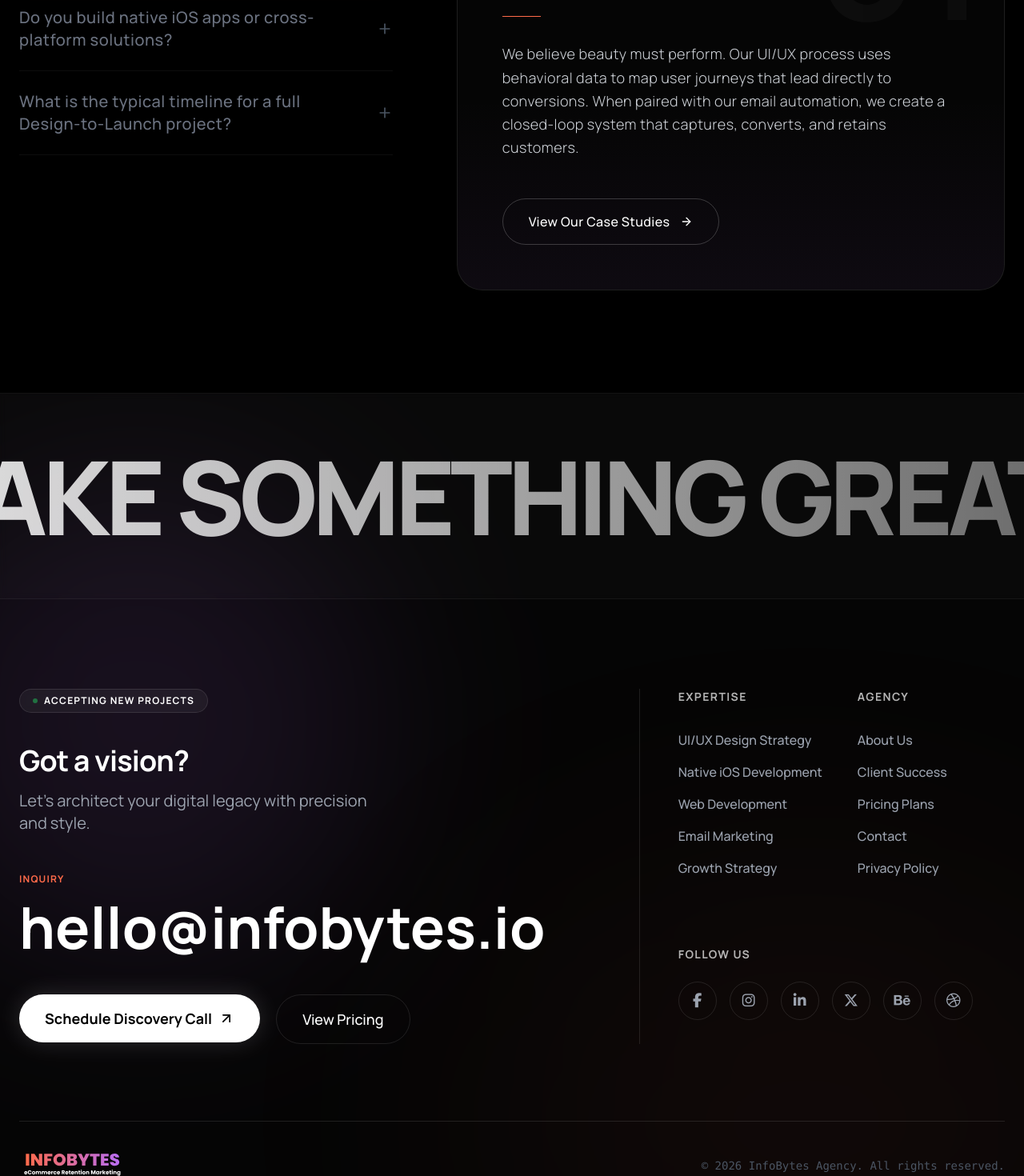
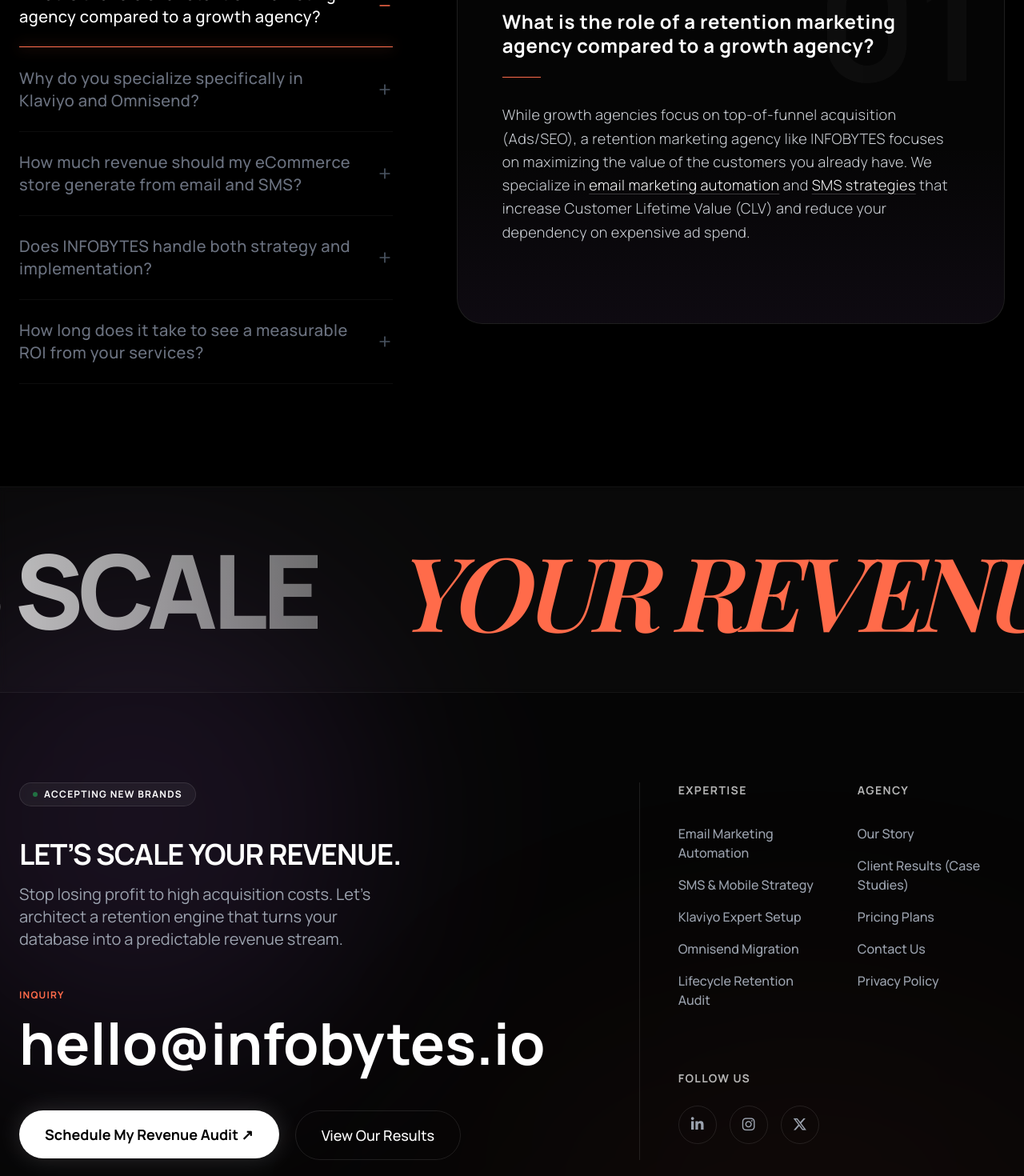
Before and after one commit to sheri-dhillon/infobytes, a React (Vite) app: page / in a window 1280 px wide. Shown: the part 7440-8910 px from the top of the page at 80% size. Built offline with nearby package versions, Linux system fonts and the light colour scheme; a web font is replaced by a local one.

Commit message:
home done

```diff
--- a/App.tsx
+++ b/App.tsx
@@ -15,6 +15,7 @@
 import { TestimonialsPage } from './pages/TestimonialsPage';
 import { PricingPage } from './pages/PricingPage';
 import { BlogPage } from './pages/BlogPage';
+import { PrivacyPolicyPage } from './pages/PrivacyPolicyPage';
 
 // Service Pages (Stubs)
 import { EmailAutomationEnginesPage } from './pages/services/EmailAutomationEnginesPage';
@@ -98,6 +99,7 @@
             <Route path="/testimonials" element={<PublicLayout><TestimonialsPage /></PublicLayout>} />
             <Route path="/pricing" element={<PublicLayout><PricingPage /></PublicLayout>} />
             <Route path="/blog" element={<PublicLayout><BlogPage /></PublicLayout>} />
+            <Route path="/privacy-policy" element={<PublicLayout><PrivacyPolicyPage /></PublicLayout>} />
 
             {/* 404 Redirect */}
             <Route path="*" element={<Navigate to="/" replace />} />
--- a/components/FAQ.tsx
+++ b/components/FAQ.tsx
@@ -4,27 +4,98 @@
 import { Link } from 'react-router-dom';
 
 const STATIC_FAQ = {
-    title: "Common questions",
-    subtitle: "Removing the friction between your vision and execution.",
+  title: "Everything you need to know about scaling retention.",
+  subtitle: "Clear answers for brands ready to transition from basic newsletters to high-performance revenue engines.",
   icon_style: "plus_minus",
   items: [
     {
-            q: "How do you bridge the gap between UI/UX and actual revenue?",
-            a: "We believe beauty must perform. Our UI/UX process uses behavioral data to map user journeys that lead directly to conversions. When paired with our email automation, we create a closed-loop system that captures, converts, and retains customers.",
-            cta: "View Our Case Studies",
-            link: "/work"
+      q: "What is the role of a retention marketing agency compared to a growth agency?",
+            a: (
+              <>
+                While growth agencies focus on top-of-funnel acquisition (Ads/SEO), a retention marketing agency like INFOBYTES focuses on maximizing the value of the customers you already have. We specialize in{' '}
+                <Link
+                  to="/services/email-automation-engines"
+                  className="text-white underline decoration-white/20 underline-offset-4 hover:decoration-white/60 transition-colors"
+                >
+                  email marketing automation
+                </Link>{' '}
+                and{' '}
+                <Link
+                  to="/services/sms-mobile-messaging"
+                  className="text-white underline decoration-white/20 underline-offset-4 hover:decoration-white/60 transition-colors"
+                >
+                  SMS strategies
+                </Link>{' '}
+                that increase Customer Lifetime Value (CLV) and reduce your dependency on expensive ad spend.
+              </>
+            )
     },
     {
-            q: "Do you build native iOS apps or cross-platform solutions?",
-            a: "We specialize in high-performance Native iOS development using Swift and SwiftUI. This ensures your app has the fastest possible response times, seamless integration with Apple’s ecosystem, and a premium 'Apple-level' feel.",
-            cta: "See Our App Portfolio",
-            link: "/work"
+      q: "Why do you specialize specifically in Klaviyo and Omnisend?",
+            a: (
+              <>
+                We believe in mastery over mediocrity. As a certified{' '}
+                <Link
+                  to="/services/platform-migration-audit"
+                  className="text-white underline decoration-white/20 underline-offset-4 hover:decoration-white/60 transition-colors"
+                >
+                  Klaviyo expert
+                </Link>{' '}
+                and{' '}
+                <Link
+                  to="/services/platform-migration-audit"
+                  className="text-white underline decoration-white/20 underline-offset-4 hover:decoration-white/60 transition-colors"
+                >
+                  Omnisend partner
+                </Link>{' '}
+                team, we have deep technical knowledge of these platforms' unique data science capabilities. This allows us to build more complex segments and higher-converting flows than generalist agencies that try to support every platform.
+              </>
+            )
     },
     {
-            q: "What is the typical timeline for a full Design-to-Launch project?",
-            a: "A custom high-end project typically spans 8 to 12 weeks. This includes deep-dive strategy, UI/UX prototyping, full-stack development, and rigorous QA. We work in agile 'sprints' so you see tangible progress every two weeks.",
-            cta: "Request a Timeline",
-            link: "/contact"
+      q: "How much revenue should my eCommerce store generate from email and SMS?",
+            a: (
+              <>
+                For a healthy, scaling brand, email and SMS marketing should account for 30% to 45% of total store revenue. If your current retention channels are contributing less than 20%, you are likely leaving significant revenue on the table due to unoptimized flows or poor list hygiene.
+              </>
+            )
+    },
+    {
+      q: "Does INFOBYTES handle both strategy and implementation?",
+            a: (
+              <>
+                Yes. We are a full-service partner. Our team handles everything from high-level{' '}
+                <Link
+                  to="/services/lifecycle-strategy-cro"
+                  className="text-white underline decoration-white/20 underline-offset-4 hover:decoration-white/60 transition-colors"
+                >
+                  lifecycle strategy
+                </Link>{' '}
+                and{' '}
+                <Link
+                  to="/services/lifecycle-strategy-cro"
+                  className="text-white underline decoration-white/20 underline-offset-4 hover:decoration-white/60 transition-colors"
+                >
+                  journey mapping
+                </Link>{' '}
+                to the technical build-out of flows, custom template design, and ongoing A/B testing. We provide the expertise so your team can focus on product and operations.
+              </>
+            )
+    },
+    {
+      q: "How long does it take to see a measurable ROI from your services?",
+            a: (
+              <>
+                Most clients see an immediate lift in engagement within the first 30 days. However, a full retention engine—including advanced behavioral triggers and fully optimized{' '}
+                <Link
+                  to="/services/sms-mobile-messaging"
+                  className="text-white underline decoration-white/20 underline-offset-4 hover:decoration-white/60 transition-colors"
+                >
+                  SMS synchronization
+                </Link>{' '}
+                —typically reaches peak performance within 60 to 90 days as we gather enough data to refine our A/B tests.
+              </>
+            )
     }
   ]
 };
@@ -50,7 +121,7 @@
       <div className="max-w-7xl mx-auto px-6">
         <div className="mb-20 md:text-center max-w-3xl mx-auto">
           <div className="text-[10px] md:text-xs font-bold tracking-widest text-brand-text uppercase mb-6 border border-white/10 bg-white/5 rounded-full px-4 py-1.5 inline-block backdrop-blur-sm">
-            FAQ
+            COMMON QUESTIONS
           </div>
           <h2 className="text-3xl sm:text-4xl md:text-5xl font-semibold mb-6 tracking-tight text-white">
             {STATIC_FAQ.title}
@@ -110,16 +181,6 @@
                     </div>
                 )}
 
-                {STATIC_FAQ.items[activeIndex]?.cta && (
-                    <div className="mt-12 relative z-10">
-                    <Link to={STATIC_FAQ.items[activeIndex].link || '#'}>
-                        <button className="px-8 py-4 rounded-full border border-white/20 text-white font-medium tracking-wide hover:bg-white hover:text-black transition-all duration-300 flex items-center gap-3 group/btn bg-transparent">
-                        {STATIC_FAQ.items[activeIndex].cta}
-                        <ArrowRight className="w-4 h-4 group-hover/btn:translate-x-1 transition-transform" />
-                        </button>
-                    </Link>
-                    </div>
-                )}
              </div>
           </div>
         </div>
--- a/components/Footer.tsx
+++ b/components/Footer.tsx
@@ -1,47 +1,65 @@
 
 import React from 'react';
 import { Link } from 'react-router-dom';
-import { ArrowUpRight } from 'lucide-react';
 import { Logo } from './Logo';
 
 const CONFIG = {
-    marquee_text_1: "Let's Make Something Great",
-    marquee_text_2: "Together",
-    contact_heading: "Got a vision?",
-    contact_subheading: "Let's architect your digital legacy with precision and style.",
+    marquee_text_1: "LET’S SCALE",
+    marquee_text_2: "YOUR REVENUE",
+    contact_heading: "LET’S SCALE YOUR REVENUE.",
+    contact_subheading: "Stop losing profit to high acquisition costs. Let’s architect a retention engine that turns your database into a predictable revenue stream.",
     email: "hello@infobytes.io",
     booking_link: "https://calendly.com/shehryar-infobytes/30min",
-    copyright_text: "© 2026 InfoBytes Agency. All rights reserved.",
+    copyright_text: "© 2026 INFOBYTES Agency. All rights reserved.",
     social_links: [
-        { name: 'Facebook', icon: 'fa-brands fa-facebook-f', href: '#' },
-        { name: 'Instagram', icon: 'fa-brands fa-instagram', href: '#' },
-        { name: 'LinkedIn', icon: 'fa-brands fa-linkedin-in', href: '#' },
-        { name: 'Twitter', icon: 'fa-brands fa-x-twitter', href: '#' },
-        { name: 'Behance', icon: 'fa-brands fa-behance', href: '#' },
-        { name: 'Dribbble', icon: 'fa-brands fa-dribbble', href: '#' },
+        { name: 'LinkedIn', icon: 'fa-brands fa-linkedin-in', href: 'https://linkedin.com/company/infobytes' },
+        { name: 'Instagram', icon: 'fa-brands fa-instagram', href: 'https://instagram.com/infobytes.io' },
+        { name: 'Twitter', icon: 'fa-brands fa-x-twitter', href: 'https://twitter.com/infobytes' }
     ],
     columns: [
       {
         title: "Expertise",
         links: [
-           { label: "UI/UX Design Strategy", href: "/services" },
-           { label: "Native iOS Development", href: "/services" },
-           { label: "Web Development", href: "/services" },
-           { label: "Email Marketing", href: "/services" },
-           { label: "Growth Strategy", href: "/services" }
+           { label: "Email Marketing Automation", href: "/services/email-automation-engines" },
+           { label: "SMS & Mobile Strategy", href: "/services/sms-mobile-messaging" },
+           { label: "Klaviyo Expert Setup", href: "/services/platform-migration-audit" },
+           { label: "Omnisend Migration", href: "/services/platform-migration-audit" },
+           { label: "Lifecycle Retention Audit", href: "/services/lifecycle-strategy-cro" }
         ]
       },
       {
         title: "Agency",
         links: [
-           { label: "About Us", href: "/about" },
-           { label: "Client Success", href: "/work" },
+           { label: "Our Story", href: "/about" },
+           { label: "Client Results (Case Studies)", href: "/work" },
            { label: "Pricing Plans", href: "/pricing" },
-           { label: "Contact", href: "/contact" },
-           { label: "Privacy Policy", href: "/privacy" }
+           { label: "Contact Us", href: "/contact" },
+           { label: "Privacy Policy", href: "/privacy-policy" }
         ]
       }
     ]
+};
+
+const MARKETING_AGENCY_SCHEMA = {
+  '@context': 'https://schema.org',
+  '@type': 'MarketingAgency',
+  name: 'INFOBYTES',
+  alternateName: 'INFOBYTES Retention Agency',
+  url: 'https://infobytes.io',
+  logo: 'https://infobytes.io/logo.png',
+  sameAs: [
+    'https://linkedin.com/company/infobytes',
+    'https://instagram.com/infobytes.io',
+    'https://twitter.com/infobytes'
+  ],
+  contactPoint: {
+    '@type': 'ContactPoint',
+    email: 'hello@infobytes.io',
+    contactType: 'customer service'
+  },
+  areaServed: 'Global',
+  description:
+    'Specialized eCommerce marketing agency focusing on high-ROI email and SMS automation through Klaviyo and Omnisend.'
 };
 
 export const Footer: React.FC = () => {
@@ -77,10 +95,10 @@
                 <div>
                    <div className="inline-flex items-center gap-2 mb-10 px-4 py-1.5 rounded-full border border-white/10 bg-white/5 backdrop-blur-sm w-fit">
                       <span className="w-1.5 h-1.5 rounded-full bg-green-500 animate-pulse"></span>
-                      <span className="text-[10px] md:text-xs font-bold tracking-widest text-white uppercase">Accepting New Projects</span>
+                     <span className="text-[10px] md:text-xs font-bold tracking-widest text-white uppercase">ACCEPTING NEW BRANDS</span>
                    </div>
 
-                   <h3 className="text-3xl md:text-4xl font-bold text-white mb-4 tracking-tight">{CONFIG.contact_heading}</h3>
+                   <h2 className="text-3xl md:text-4xl font-bold text-white mb-4 tracking-tight">{CONFIG.contact_heading}</h2>
                    <p className="text-gray-400 text-lg md:text-xl mb-12 max-w-md">{CONFIG.contact_subheading}</p>
 
                    <div className="mb-12">
@@ -96,13 +114,12 @@
                        href={CONFIG.booking_link}
                        target="_blank"
                        rel="noopener noreferrer"
-                       className="px-8 py-4 rounded-full bg-white text-black font-bold text-lg hover:bg-gray-200 transition-all hover:scale-105 flex items-center justify-center gap-2 group shadow-[0_0_30px_rgba(255,255,255,0.15)]"
+                      className="px-8 py-4 min-h-[48px] rounded-full bg-white text-black font-bold text-lg hover:bg-gray-200 transition-all hover:scale-105 flex items-center justify-center gap-2 group shadow-[0_0_30px_rgba(255,255,255,0.15)]"
                      >
-                        Schedule Discovery Call
-                        <ArrowUpRight className="w-5 h-5 group-hover:rotate-45 transition-transform duration-300" />
+                      Schedule My Revenue Audit ↗
                      </a>
-                     <Link to="/pricing" className="px-8 py-4 rounded-full border border-white/10 text-white font-medium hover:bg-white/5 transition-all hover:border-white/30 text-lg flex items-center justify-center">
-                        View Pricing
+                    <Link to="/work" className="px-8 py-4 min-h-[48px] rounded-full border border-white/10 text-white font-medium hover:bg-white/5 transition-all hover:border-white/30 text-lg flex items-center justify-center">
+                      View Our Results
                      </Link>
                 </div>
             </div>
@@ -146,14 +163,26 @@
 
         {/* Bottom Bar */}
         <div className="mt-24 pt-8 border-t border-white/10 flex flex-col md:flex-row justify-between items-center gap-6 text-white">
-            <Link to="/" className="block">
-              <Logo className="h-9 md:h-10 w-auto max-w-[220px]" />
-            </Link>
+            <div className="flex flex-col items-center md:items-start gap-2">
+              <Link to="/" className="block">
+                <Logo className="h-9 md:h-10 w-auto max-w-[220px]" />
+              </Link>
+              <div className="text-xs md:text-sm text-gray-500">
+                Specialized eCommerce Retention Marketing.
+              </div>
+            </div>
             <div className="text-gray-600 text-sm font-mono">
                {CONFIG.copyright_text}
             </div>
         </div>
       </div>
+
+      {/* Site-wide Organization Schema */}
+      <script
+        type="application/ld+json"
+        id="infobytes-marketingagency-schema"
+        dangerouslySetInnerHTML={{ __html: JSON.stringify(MARKETING_AGENCY_SCHEMA) }}
+      />
     </footer>
   );
 };
--- a/pages/HomePage.tsx
+++ b/pages/HomePage.tsx
@@ -80,6 +80,60 @@
           }
         }}
       />
+      <Seo
+        jsonLdId="infobytes-home-faq-schema"
+        jsonLd={{
+          '@context': 'https://schema.org',
+          '@type': 'FAQPage',
+          mainEntity: [
+            {
+              '@type': 'Question',
+              name: 'What is the role of a retention marketing agency compared to a growth agency?',
+              acceptedAnswer: {
+                '@type': 'Answer',
+                text:
+                  'While growth agencies focus on top-of-funnel acquisition (Ads/SEO), a retention marketing agency like INFOBYTES focuses on maximizing the value of the customers you already have. We specialize in email marketing automation and SMS strategies that increase Customer Lifetime Value (CLV) and reduce your dependency on expensive ad spend.'
+              }
+            },
+            {
+              '@type': 'Question',
+              name: 'Why do you specialize specifically in Klaviyo and Omnisend?',
+              acceptedAnswer: {
+                '@type': 'Answer',
+                text:
+                  "We believe in mastery over mediocrity. As a certified Klaviyo expert and Omnisend partner team, we have deep technical knowledge of these platforms' unique data science capabilities. This allows us to build more complex segments and higher-converting flows than generalist agencies that try to support every platform."
+              }
+            },
+            {
+              '@type': 'Question',
+              name: 'How much revenue should my eCommerce store generate from email and SMS?',
+              acceptedAnswer: {
+                '@type': 'Answer',
+                text:
+                  'For a healthy, scaling brand, email and SMS marketing should account for 30% to 45% of total store revenue. If your current retention channels are contributing less than 20%, you are likely leaving significant revenue on the table due to unoptimized flows or poor list hygiene.'
+              }
+            },
+            {
+              '@type': 'Question',
+              name: 'Does INFOBYTES handle both strategy and implementation?',
+              acceptedAnswer: {
+                '@type': 'Answer',
+                text:
+                  'Yes. We are a full-service partner. Our team handles everything from high-level lifecycle strategy and journey mapping to the technical build-out of flows, custom template design, and ongoing A/B testing. We provide the expertise so your team can focus on product and operations.'
+              }
+            },
+            {
+              '@type': 'Question',
+              name: 'How long does it take to see a measurable ROI from your services?',
+              acceptedAnswer: {
+                '@type': 'Answer',
+                text:
+                  'Most clients see an immediate lift in engagement within the first 30 days. However, a full retention engine—including advanced behavioral triggers and fully optimized SMS synchronization—typically reaches peak performance within 60 to 90 days as we gather enough data to refine our A/B tests.'
+              }
+            }
+          ]
+        }}
+      />
       <Hero />
       <About />
       <Services />
--- /dev/null
+++ b/pages/PrivacyPolicyPage.tsx
@@ -0,0 +1,14 @@
+import React from 'react';
+
+export const PrivacyPolicyPage: React.FC = () => {
+  return (
+    <section className="pt-40 pb-20 px-6 bg-brand-dark">
+      <div className="max-w-4xl mx-auto">
+        <h1 className="text-4xl md:text-6xl font-bold text-white mb-6">Privacy Policy</h1>
+        <p className="text-gray-400 text-lg leading-relaxed">
+          Page coming soon.
+        </p>
+      </div>
+    </section>
+  );
+};
```
Lines whose indentation alone changed are shown as unchanged.
